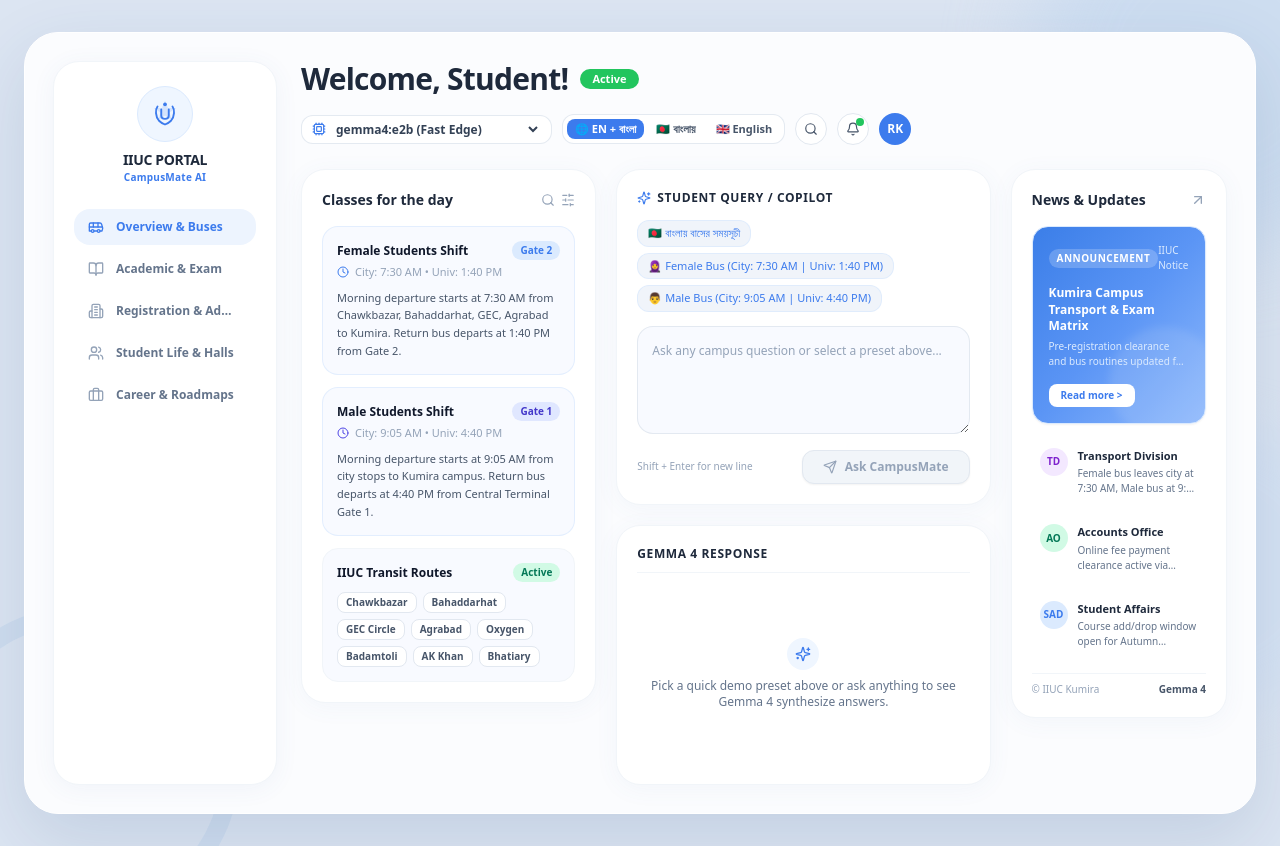
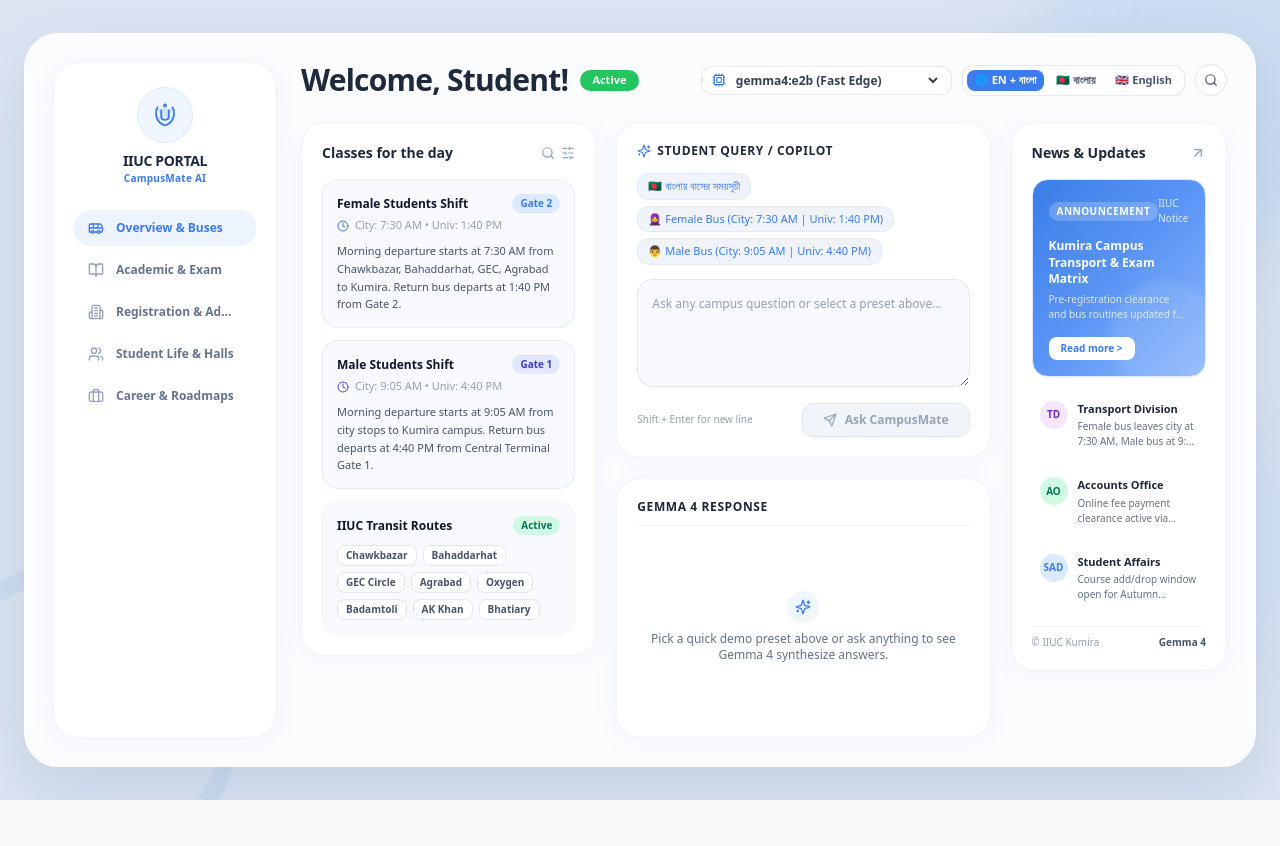
Before and after one commit to Ridwanulkarim/CampusMateAI, a React (Vite) app in the folder frontend/: page / in a window 1280 px wide. After the commit the page ends 800 px from the top, so only its background shows below. Built offline with nearby package versions, Linux system fonts and the light colour scheme.

Commit message:
fix: remove notification bell and profile avatar from header

```diff
--- a/frontend/src/App.jsx
+++ b/frontend/src/App.jsx
@@ -13,7 +13,6 @@
   Briefcase,
   Volume2,
   Search,
-  Bell,
   SlidersHorizontal,
   ArrowUpRight,
   Clock,
@@ -348,15 +347,6 @@
               <button className="w-8 h-8 rounded-full bg-white border border-slate-200 flex items-center justify-center text-slate-600 hover:text-slate-900 shadow-2xs transition-colors">
                 <Search className="w-3.5 h-3.5" />
               </button>
-
-              <button className="w-8 h-8 rounded-full bg-white border border-slate-200 flex items-center justify-center text-slate-600 hover:text-slate-900 shadow-2xs transition-colors relative">
-                <Bell className="w-3.5 h-3.5" />
-                <span className="w-2 h-2 rounded-full bg-[#22c55e] absolute top-1 right-1"></span>
-              </button>
-
-              <div className="w-8 h-8 rounded-full bg-[#3c7bed] text-white flex items-center justify-center font-bold text-xs shadow-2xs">
-                RK
-              </div>
             </div>
           </header>
 
```
